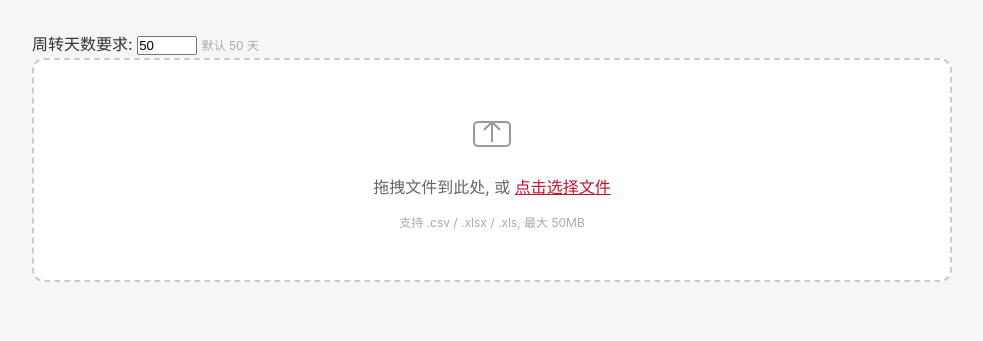
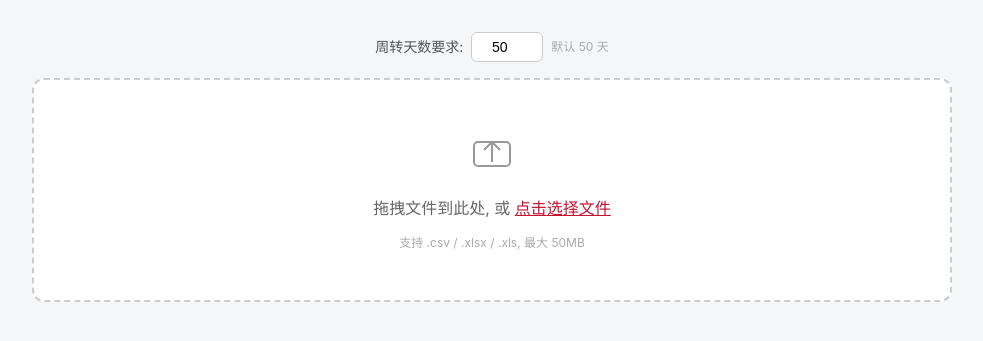
Before and after one commit to zyzmzrp99w-art/jd-turnover-automation, a FastAPI app: page / in a window 1280 px wide. Shown: the part 104-445 px from the top of the page, without its empty margins (148-1131 px from the left). Run offline with FastAPI, Linux system fonts and the light colour scheme.

Commit message:
feat: 周转天数输入框样式

```diff
--- a/src/jd_turnover/static/style.css
+++ b/src/jd_turnover/static/style.css
@@ -31,6 +31,30 @@ header h1 {
 .subtitle {
     color: #888;
     font-size: 14px;
+}
+
+.config-bar {
+    display: flex;
+    align-items: center;
+    justify-content: center;
+    gap: 8px;
+    margin-bottom: 16px;
+    font-size: 14px;
+    color: #555;
+}
+
+.days-input {
+    width: 72px;
+    padding: 6px 8px;
+    border: 1px solid #ccc;
+    border-radius: 6px;
+    font-size: 14px;
+    text-align: center;
+}
+
+.days-input:focus {
+    outline: none;
+    border-color: #c41230;
 }
 
 .drop-zone {
```
